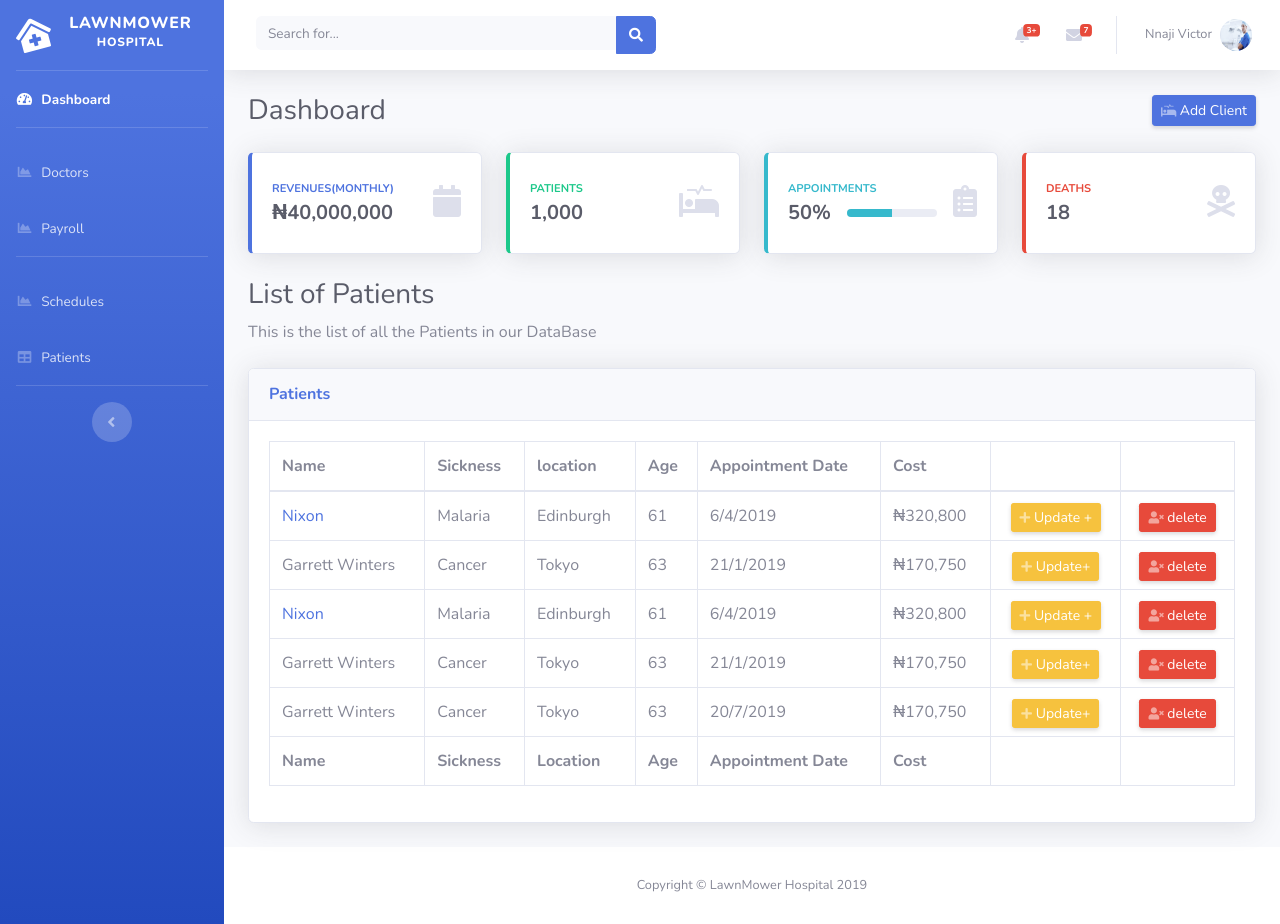
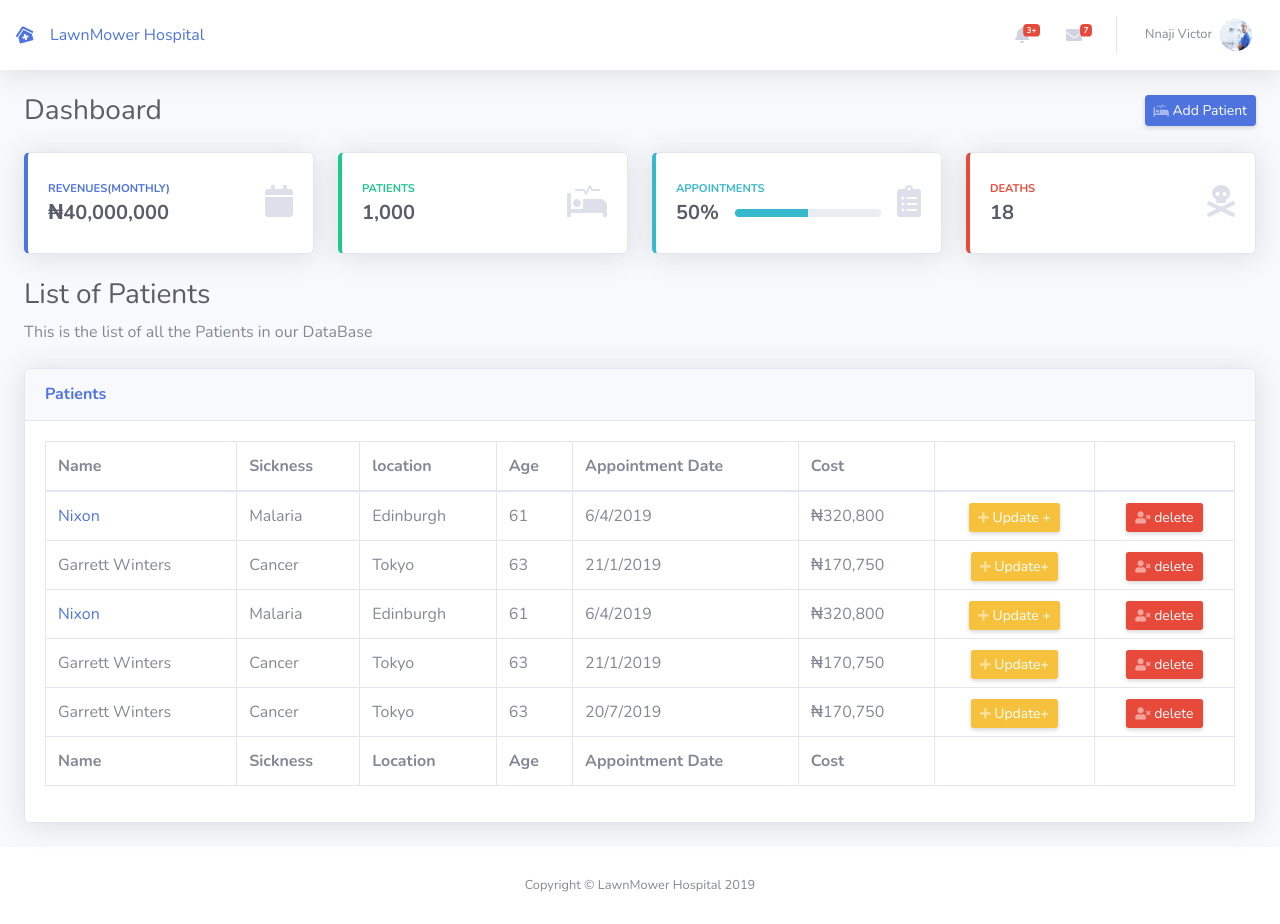
Before and after one commit to Nnaji-Victor/decagon-hospital-management, a website with bundled scripts: page page1.html in a window 1280 px wide. Built offline with nearby package versions, Linux system fonts and the light colour scheme.

Commit message:
edited the navbar

```diff
--- a/page1.html
+++ b/page1.html
@@ -16,57 +16,7 @@
                 </head>
     <body id="page-top">
       <div id="wrapper">
-        <ul class="navbar-nav bg-gradient-primary sidebar sidebar-dark accordion" id="accordionSidebar">
-            <a class="sidebar-brand d-flex align-items-center justify-content-center" href="page1.html">
-                <div class="sidebar-brand-icon rotate-n-15">
-                    <i class="fas fa-clinic-medical"></i>
-                </div>
-                <div class="sidebar-brand-text mx-3">LawnMower<sup>  Hospital</sup></div>
-            </a>
-            <hr class="sidebar-divider my-0">
-            <li class="nav-item active">
-                 <a class="nav-link" href="page1.html">
-                 <i class="fas fa-fw fa-tachometer-alt"></i>
-                <span>Dashboard</span></a>
-            </li>
-            <hr class="sidebar-divider">
-            <li class="nav-item">
-                    <a class="nav-link" href="#">
-                      <i class="fas fa-fw fa-chart-area"></i>
-                      <span>Doctors</span></a>
-              </li>
 
-            <!-- Nav Item - Utilities Collapse Menu -->
-            <li class="nav-item">
-                    <a class="nav-link" href="#">
-                      <i class="fas fa-fw fa-chart-area"></i>
-                      <span>Payroll</span></a>
-              </li>
-
-          <!-- Divider -->
-      <hr class="sidebar-divider">
-
-            <!-- Nav Item - Charts -->
-      <li class="nav-item">
-            <a class="nav-link" href="#">
-              <i class="fas fa-fw fa-chart-area"></i>
-              <span>Schedules</span></a>
-      </li>
-
-          <!-- Nav Item - Tables -->
-          <li class="nav-item">
-            <a class="nav-link" href="#">
-              <i class="fas fa-fw fa-table"></i>
-              <span>Patients</span></a>
-          </li>
-
-          <hr class="sidebar-divider d-none d-md-block">
-
-          <!-- Sidebar Toggler (Sidebar) -->
-          <div class="text-center d-none d-md-inline">
-            <button class="rounded-circle border-0" id="sidebarToggle"></button>
-          </div>
-        </ul>
 
         <!-- Content Wrapper -->
        <div id="content-wrapper" class="d-flex flex-column">
@@ -77,7 +27,13 @@
                 </button>
 
                 <!-- Topbar Search -->
-          <form class="d-none d-sm-inline-block form-inline mr-auto ml-md-3 my-2 my-md-0 mw-100 navbar-search">
+                <a class="sidebar-brand d-flex align-items-center justify-content-center" href="page1.html">
+                        <div class="sidebar-brand-icon rotate-n-15">
+                            <i class="fas fa-clinic-medical"></i>
+                        </div>
+                        <div class="sidebar-brand-text mx-3">LawnMower Hospital</div>
+                    </a>
+          <!-- <form class="d-none d-sm-inline-block form-inline mr-auto ml-md-3 my-2 my-md-0 mw-100 navbar-search">
                 <div class="input-group">
                   <input type="text" class="form-control bg-light border-0 small" placeholder="Search for..." aria-label="Search" aria-describedby="basic-addon2">
                   <div class="input-group-append">
@@ -86,7 +42,7 @@
                     </button>
                   </div>
                 </div>
-              </form>
+              </form> -->
 
               <ul class="navbar-nav ml-auto">
 
@@ -241,7 +197,8 @@
             <div class="container-fluid">
                     <div class="ref d-sm-flex align-items-center justify-content-between mb-4">
                         <h1 class="h3 mb-0 text-gray-800">Dashboard</h1>
-                        <a href="#" id="addbtn" data-toggle="modal" data-target="#myModal" class="d-none d-sm-inline-block btn btn-sm btn-primary shadow-sm"><i class="fas fa-procedures fa-sm text-white-50"></i> Add Client</a>
+                        <a href="#" id="addbtn" data-toggle="modal" data-target="#myModal" class="d-none d-sm-inline-block btn btn-sm btn-primary shadow-sm">
+                            <i class="fas fa-procedures fa-sm text-white-50"></i> Add Patient</a>
                     </div>
 
                 <div class="row">
@@ -468,15 +425,15 @@
             <div class="modal-body">
             <button type="button" class="btn btn-primary btn-lg btn-block">Add Patients</button>
             <hr>
-            <form>
+            <form id="form-selector">
             <div class="form-row">
               <div class="form-group col-md-6">
                 <label for="clientName">Name</label>
-                <input type="text" class="form-control" id="clientName" value = ""  placeholder="name eg: Henry">
+                <input type="text" class="form-control" id="clientName" value = ""  placeholder="name eg: Henry Clark" required>
               </div>
               <div class="form-group col-md-6">
-                <label for="clientSickness">Type of Sickness</label>
-                <input type="text" class="form-control" id="clientSickness" value = "" placeholder="Sickness">
+                <label for="diagnosis">Diagnosis</label>
+                <input type="text" class="form-control" id="diagnosis" value = "" placeholder="Diagnosis">
               </div>
             </div>
             <div class="form-group">
@@ -493,11 +450,11 @@
                   <input class="form-control" type="text"  value = "" placeholder="12/4/2019" id="clientDate">
               </div>
               <div class="form-group col-md-4">
-                <label for="clientCost">MedicalFee</label>
-                <input type="text" class="form-control" value = "₦"  id="clientCost">
+                <label for="clientCost">Medical Fee</label>
+                <input type="text" class="form-control" value = "₦"  id="clientCost" required>
               </div>
             </div>
-            <button type="submit" class="btn btn-primary">Add Client</button>
+            <input type="submit" id="modalbtn" class="btn btn-primary" value="Add Patient"></input>
           </form>
 
             </div>
```
